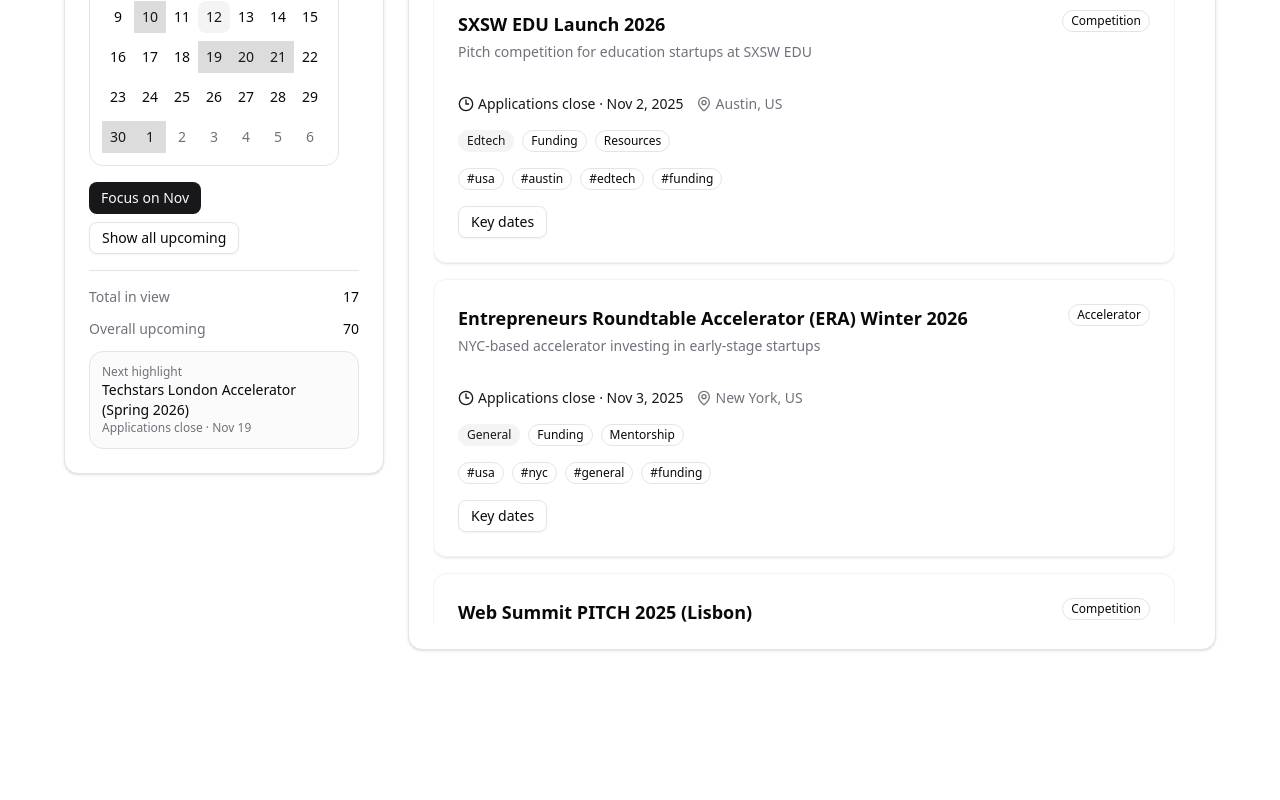
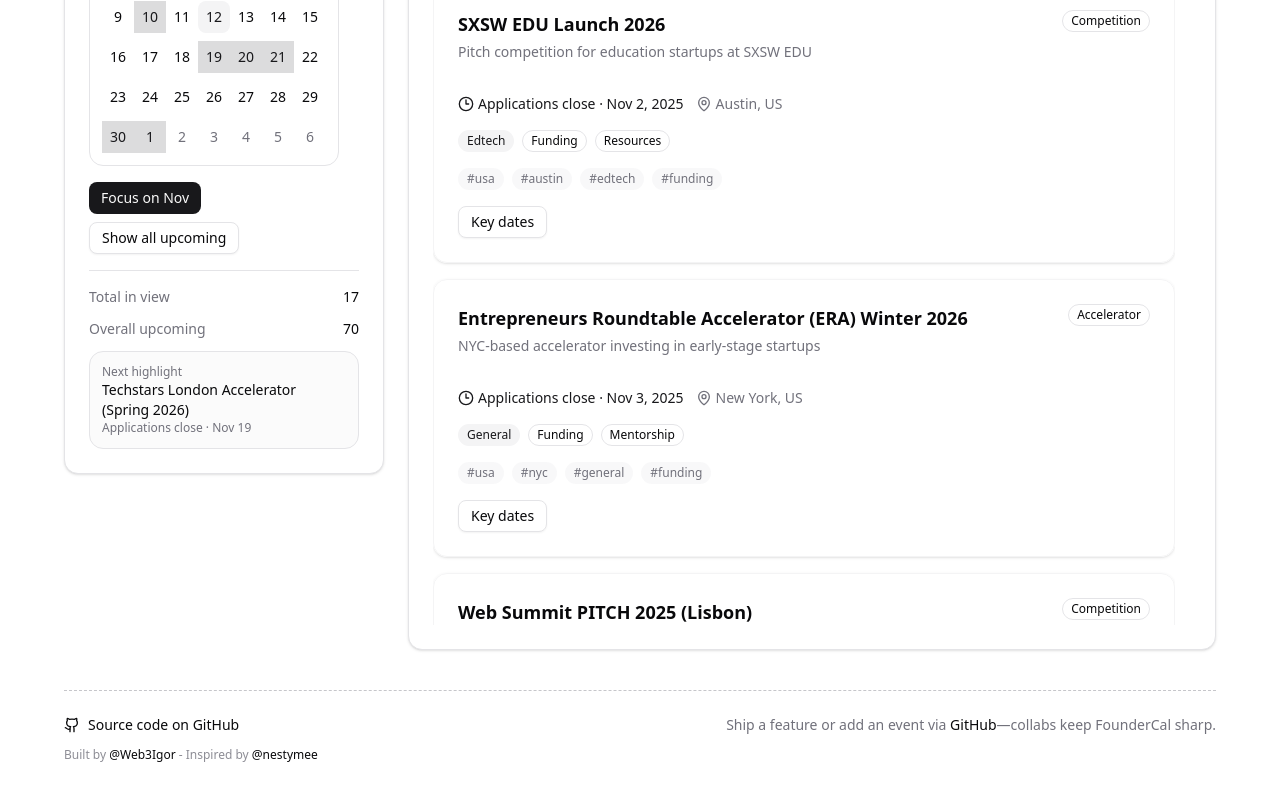
Before and after one commit to IgorShadurin/foundercal.org, a Next.js app: page / in a window 1280 px wide. Shown: the part 592-1392 px from the top of the page. Before the commit the page ends 1290 px from the top, so only its background shows below. Built offline with nearby package versions, Linux system fonts and the light colour scheme.

Commit message:
feat: credentials

```diff
--- a/src/components/event-calendar.tsx
+++ b/src/components/event-calendar.tsx
@@ -16,6 +16,7 @@
   Clock3,
   ExternalLink,
   Filter,
+  Github,
   MapPin,
 } from "lucide-react";
 
@@ -373,6 +374,44 @@
           </CardContent>
         </Card>
       </div>
+      <footer className="mt-10 flex flex-col gap-3 border-t border-dashed border-muted-foreground/40 pt-6 text-sm text-muted-foreground">
+        <div className="flex flex-col gap-2 sm:flex-row sm:items-center sm:justify-between">
+          <a
+            href="https://github.com/IgorShadurin/foundercal.org"
+            target="_blank"
+            rel="noreferrer"
+            className="inline-flex items-center gap-2 font-medium text-foreground transition hover:text-primary"
+          >
+            <Github className="size-4" />
+            Source code on GitHub
+          </a>
+          <p>
+            Ship a feature or add an event via <a
+              href="https://github.com/IgorShadurin/foundercal.org/issues/new"
+              target="_blank"
+              rel="noreferrer"
+              className="font-medium text-foreground underline-offset-4 hover:text-primary hover:underline"
+            >GitHub</a>
+            —collabs keep FounderCal sharp.
+          </p>
+        </div>
+        <div className="text-xs text-muted-foreground/80">
+          <p>
+            Built by <a
+              href="https://x.com/Web3Igor"
+              target="_blank"
+              rel="noreferrer"
+              className="font-medium text-foreground underline-offset-4 hover:text-primary hover:underline"
+            >@Web3Igor</a> -
+             Inspired by <a
+              href="https://x.com/nestymee/status/1988231483153321985"
+              target="_blank"
+              rel="noreferrer"
+              className="font-medium text-foreground underline-offset-4 hover:text-primary hover:underline"
+            >@nestymee</a>
+          </p>
+        </div>
+      </footer>
     </div>
   );
 }
--- a/src/components/ui/badge.tsx
+++ b/src/components/ui/badge.tsx
@@ -17,6 +17,8 @@
           "border-transparent bg-destructive text-white [a&]:hover:bg-destructive/90 focus-visible:ring-destructive/20 dark:focus-visible:ring-destructive/40 dark:bg-destructive/60",
         outline:
           "text-foreground [a&]:hover:bg-accent [a&]:hover:text-accent-foreground",
+        ghost:
+          "border-transparent bg-muted/60 text-muted-foreground [a&]:hover:bg-muted/80",
       },
     },
     defaultVariants: {
```
Also changed, not shown: 1 other file (tests, documents, lock files or other folders).
